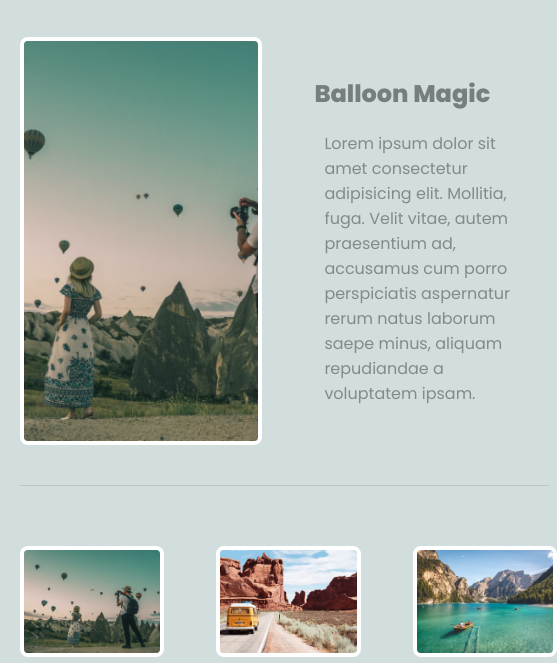
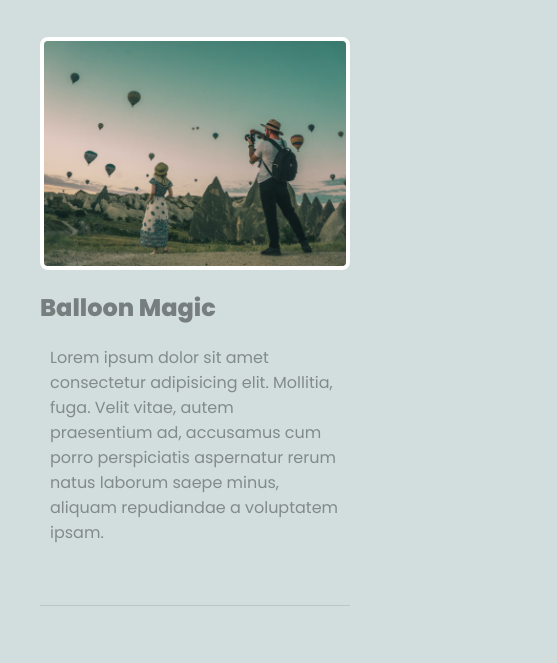
Before and after one commit to jazzrail/ninja-grid, a plain HTML site: page css-grid-layouts-starter-files/2 - multi-column/index.html in a window 390 px wide. Shown: the part 113-776 px from the top of the page, 557 px wide, since content can reach past the window. Drawn offline with Linux system fonts and the light colour scheme.

Commit message:
Finished multi column layout

```diff
--- a/css-grid-layouts-starter-files/2 - multi-column/index.html
+++ b/css-grid-layouts-starter-files/2 - multi-column/index.html
@@ -14,7 +14,7 @@
       <article class="featured">
         <img
           src="img/1.png"
-          alt="featured image - male photographer with girl photgrahing balloons"
+          alt="featured image - male photographer with girl photgraphing balloons"
         />
         <div>
           <h2>Balloon Magic</h2>
@@ -31,7 +31,7 @@
       <article>
         <img src="img/1.png" alt="article image" />
         <div>
-          <h2>Balloon Magic</h2>
+          <h3>Balloon Magic</h3>
           <p>
             Lorem ipsum dolor, sit amet consectetur adipisicing elit. Suscipit
             cum necessitatibus quam aspernatur. Itaque quam consequuntur,
@@ -43,7 +43,7 @@
       <article>
         <img src="img/2.png" alt="article image" />
         <div>
-          <h2>Road to Freedom</h2>
+          <h3>Road to Freedom</h3>
           <p>
             Lorem ipsum dolor, sit amet consectetur adipisicing elit. Suscipit
             cum necessitatibus quam aspernatur. Itaque quam consequuntur,
@@ -55,7 +55,7 @@
       <article>
         <img src="img/3.png" alt="article image" />
         <div>
-          <h2>The Clear Blue</h2>
+          <h3>The Clear Blue</h3>
           <p>
             Lorem ipsum dolor, sit amet consectetur adipisicing elit. Suscipit
             cum necessitatibus quam aspernatur. Itaque quam consequuntur,
--- a/css-grid-layouts-starter-files/2 - multi-column/styles.css
+++ b/css-grid-layouts-starter-files/2 - multi-column/styles.css
@@ -1,4 +1,8 @@
 @import url("https://fonts.googleapis.com/css2?family=Poppins:wght@200;400;500;600;800&family=VT323&display=swap");
+
+* {
+  box-sizing: border-box;
+}
 
 body {
   margin: 20px;
@@ -45,7 +49,8 @@ article.featured {
 
 article.featured img {
   width: 100%;
-  height: 400px; /* pick a height you like - Windy version */
+  /* height: 400px;  */
+  /* pick a height you like - Windy version */
   object-fit: cover; /* keeps images looking good */
   border: 4px solid #fff;
   border-radius: 8px;
@@ -53,10 +58,12 @@ article.featured img {
 
 article img {
   width: 100%;
+  display: block;
   /* height: 300px;  */
   /* pick a height you like - from Sage */
   aspect-ratio: 4 / 3;
-  object-fit: cover; /* keeps images looking good */
+  object-fit: cover;
+  /* keeps images looking good */
   border: 4px solid #fff;
   border-radius: 8px;
 }
@@ -65,3 +72,26 @@ article p,
 article h3 {
   margin: 20px 10px;
 }
+
+/* responsive */
+@media screen and (max-width: 980px) {
+  article {
+    grid-column: span 3;
+    display: grid;
+    grid-template-columns: 1fr 1fr;
+    align-items: center;
+    gap: 60px;
+  }
+
+  article.featured img {
+    height: auto;
+  }
+}
+
+@media screen and (max-width: 760px) {
+  article,
+  article.featured {
+    display: block;
+    margin: 0 20px;
+  }
+}
--- a/style.css
+++ /dev/null
@@ -1,15 +0,0 @@
-body {
-  background-color: lightgrey;
-  font-family:
-    system-ui,
-    -apple-system,
-    BlinkMacSystemFont,
-    "Segoe UI",
-    Roboto,
-    Oxygen,
-    Ubuntu,
-    Cantarell,
-    "Open Sans",
-    "Helvetica Neue",
-    sans-serif;
-}
```
Also changed, not shown: index.html (deleted, +0 -10 lines).
